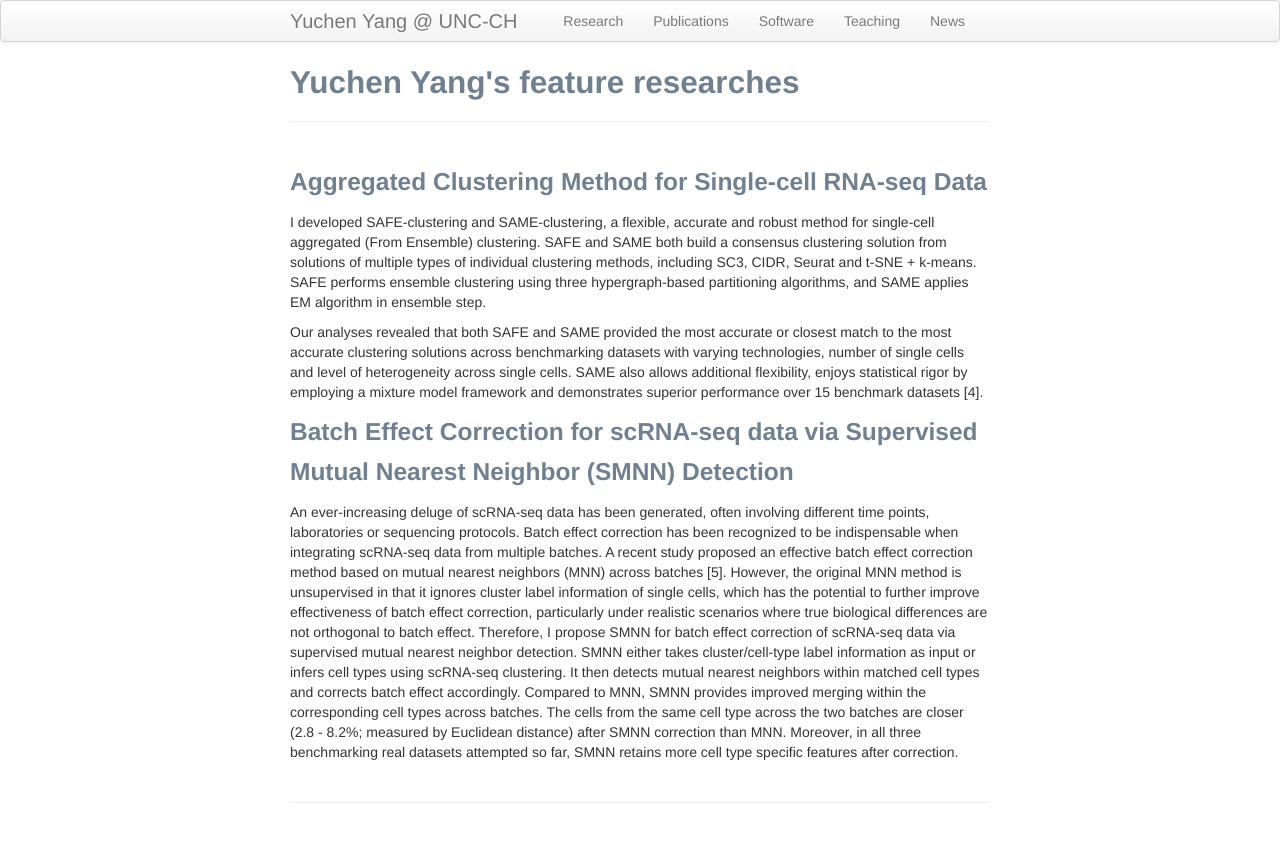
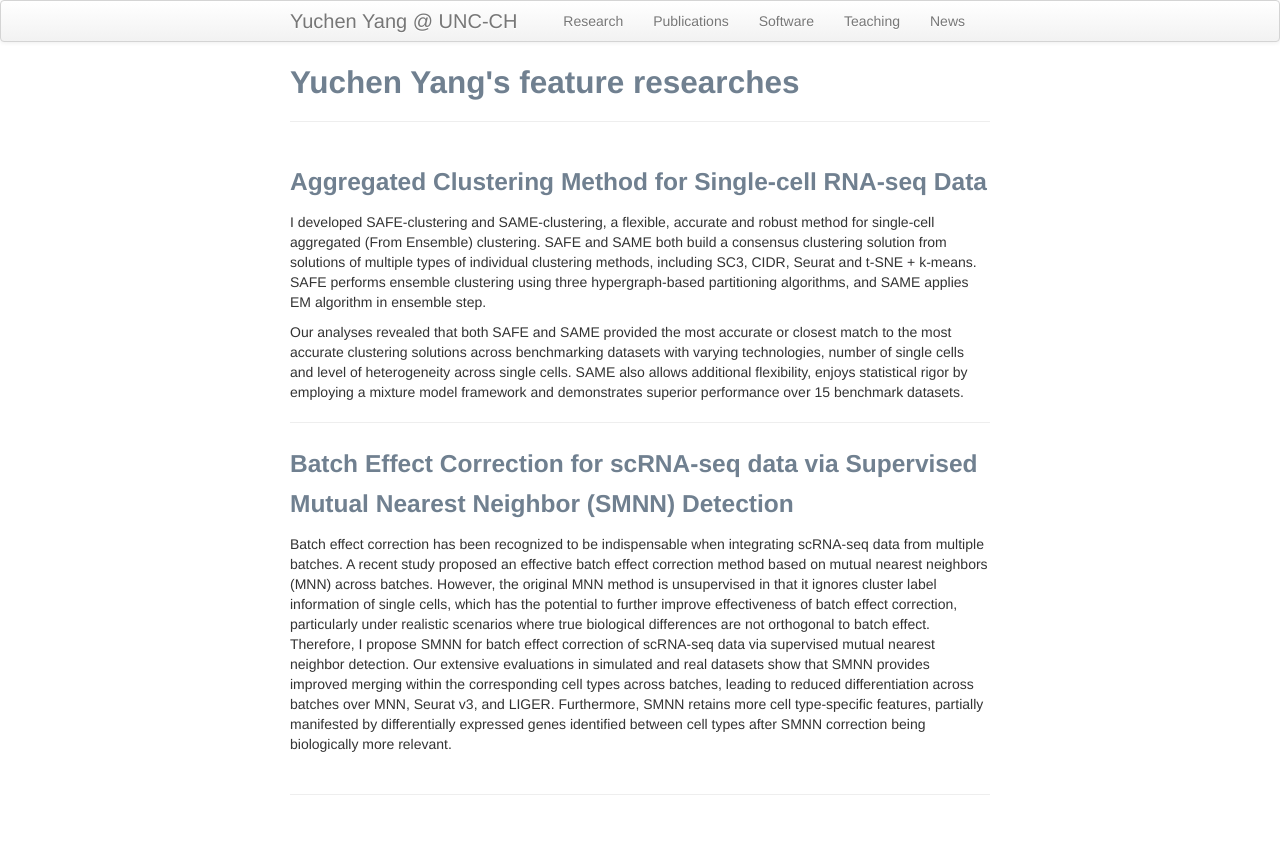
Before and after one commit to yycunc/yycunc.github.io, a Jekyll site: the page built from pages/research.md, in a window 1280 px wide. Shown: the top 842 px of the page. Built offline with Jekyll 4.4.1, drawn with Linux system fonts in a browser that asks for light colours.

Commit message:
Update research.md

```diff
--- a/pages/research.md
+++ b/pages/research.md
@@ -5,15 +5,12 @@ title: Yuchen Yang's feature researches
 
 ### Aggregated Clustering Method for Single-cell RNA-seq Data
 
-I developed SAFE-clustering and SAME-clustering, a flexible, accurate and robust method for single-cell aggregated (From Ensemble) clustering.
-SAFE and SAME both build a consensus clustering solution from solutions of multiple types of individual clustering methods,
-including SC3, CIDR, Seurat and t-SNE + k-means. SAFE performs ensemble clustering using three hypergraph-based partitioning
-algorithms, and SAME applies EM algorithm in ensemble step.
+I developed SAFE-clustering and SAME-clustering, a flexible, accurate and robust method for single-cell aggregated (From Ensemble) clustering. SAFE and SAME both build a consensus clustering solution from solutions of multiple types of individual clustering methods, including SC3, CIDR, Seurat and t-SNE + k-means. SAFE performs ensemble clustering using three hypergraph-based partitioning algorithms, and SAME applies EM algorithm in ensemble step.
 
-Our analyses revealed that both SAFE and SAME provided the most accurate or closest match to the most accurate clustering solutions across
-benchmarking datasets with varying technologies, number of single cells and level of heterogeneity across single cells. SAME also allows additional flexibility,
-enjoys statistical rigor by employing a mixture model framework and demonstrates superior performance over 15 benchmark datasets [4].
+Our analyses revealed that both SAFE and SAME provided the most accurate or closest match to the most accurate clustering solutions across benchmarking datasets with varying technologies, number of single cells and level of heterogeneity across single cells. SAME also allows additional flexibility, enjoys statistical rigor by employing a mixture model framework and demonstrates superior performance over 15 benchmark datasets.
+
+---
 
 ### Batch Effect Correction for scRNA-seq data via Supervised Mutual Nearest Neighbor (SMNN) Detection
 
-An ever-increasing deluge of scRNA-seq data has been generated, often involving different time points, laboratories or sequencing protocols. Batch effect correction has been recognized to be indispensable when integrating scRNA-seq data from multiple batches. A recent study proposed an effective batch effect correction method based on mutual nearest neighbors (MNN) across batches [5]. However, the original MNN method is unsupervised in that it ignores cluster label information of single cells, which has the potential to further improve effectiveness of batch effect correction, particularly under realistic scenarios where true biological differences are not orthogonal to batch effect. Therefore, I propose SMNN for batch effect correction of scRNA-seq data via supervised mutual nearest neighbor detection. SMNN either takes cluster/cell-type label information as input or infers cell types using scRNA-seq clustering. It then detects mutual nearest neighbors within matched cell types and corrects batch effect accordingly. Compared to MNN, SMNN provides improved merging within the corresponding cell types across batches. The cells from the same cell type across the two batches are closer (2.8 - 8.2%; measured by Euclidean distance) after SMNN correction than MNN. Moreover, in all three benchmarking real datasets attempted so far, SMNN retains more cell type specific features after correction.
+Batch effect correction has been recognized to be indispensable when integrating scRNA-seq data from multiple batches. A recent study proposed an effective batch effect correction method based on mutual nearest neighbors (MNN) across batches. However, the original MNN method is unsupervised in that it ignores cluster label information of single cells, which has the potential to further improve effectiveness of batch effect correction, particularly under realistic scenarios where true biological differences are not orthogonal to batch effect. Therefore, I propose SMNN for batch effect correction of scRNA-seq data via supervised mutual nearest neighbor detection. Our extensive evaluations in simulated and real datasets show that SMNN provides improved merging within the corresponding cell types across batches, leading to reduced differentiation across batches over MNN, Seurat v3, and LIGER. Furthermore, SMNN retains more cell type-specific features, partially manifested by differentially expressed genes identified between cell types after SMNN correction being biologically more relevant.
```
